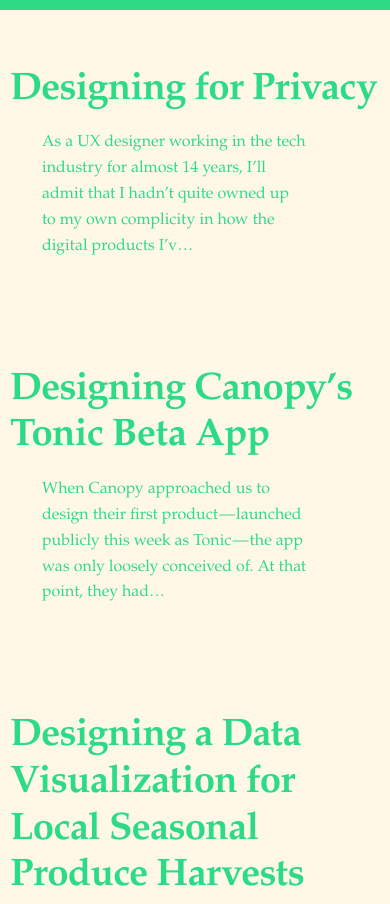
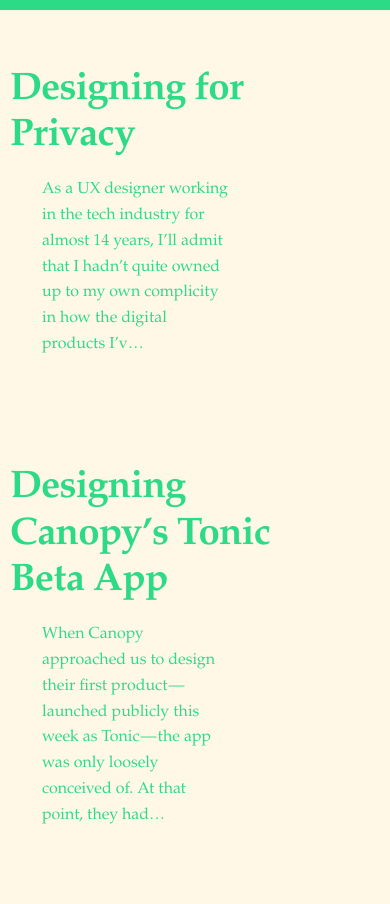
Before and after one commit to Divi0921/Type-Code-Clone, a plain HTML site: page index.html in a window 390 px wide. Shown: the part 7240-8144 px from the top of the page. Drawn offline with Linux system fonts and the light colour scheme.

Commit message:
Add files via upload

```diff
--- a/style.css
+++ b/style.css
@@ -298,8 +298,9 @@ letter-spacing: 0.04em;
 	color:#2ddb87;
 }
 .Blog-items{
-	max-width:700px;
+	max-width:70%;
 	overflow:auto;
+	-ms-text-justify: auto;
 }
 
 .Heading{
@@ -323,7 +324,7 @@ h3{
 .preview{
 	font-family:Palatino, Georgia, serif;
 	font-weight:400;
-
+	width: 100%;
 	margin-left:2rem;
 	font-size:1rem;
 	line-height:1.618;
@@ -429,6 +430,7 @@ nav{
 .fa-bars{
 color:#FF424D ;
 font-size: 130%;
+cursor: pointer;
 }
 
 .Heading{
```
